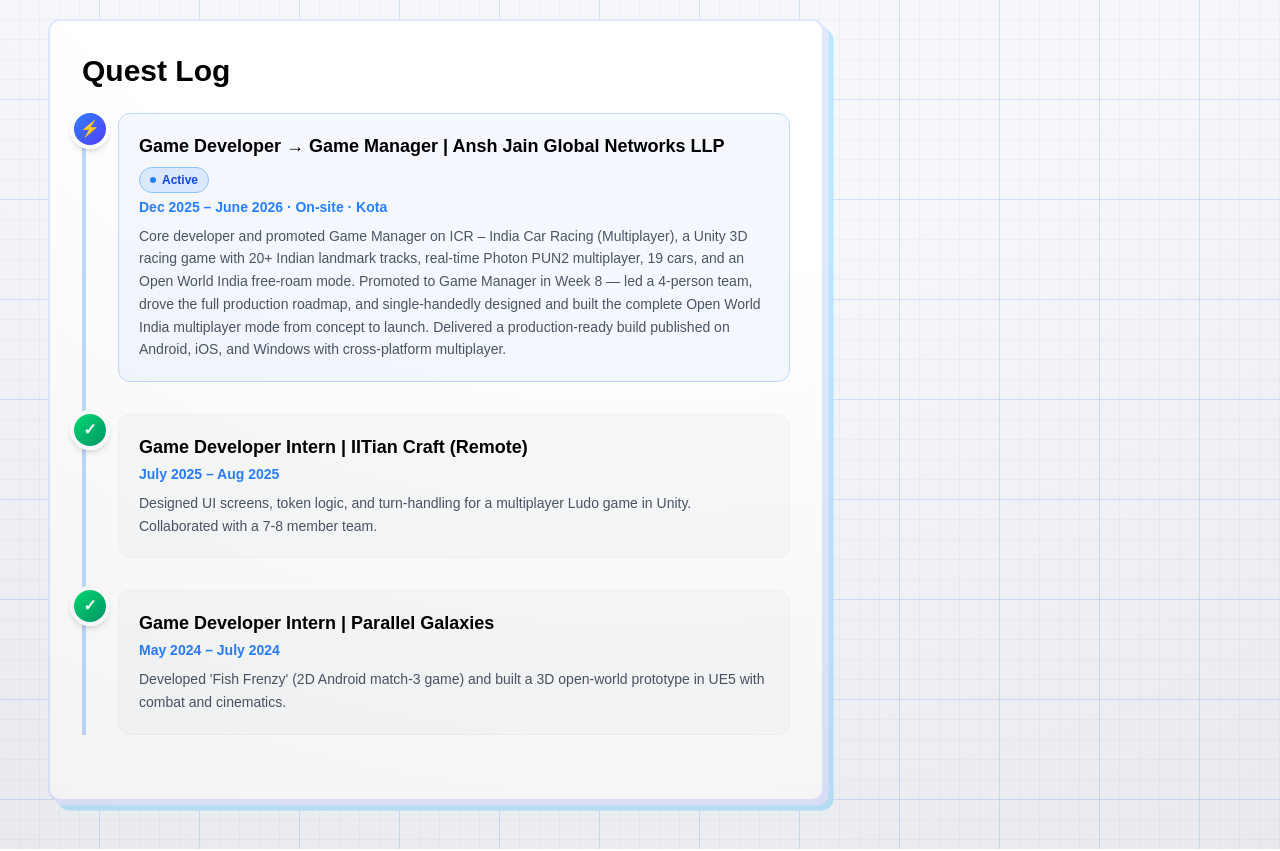
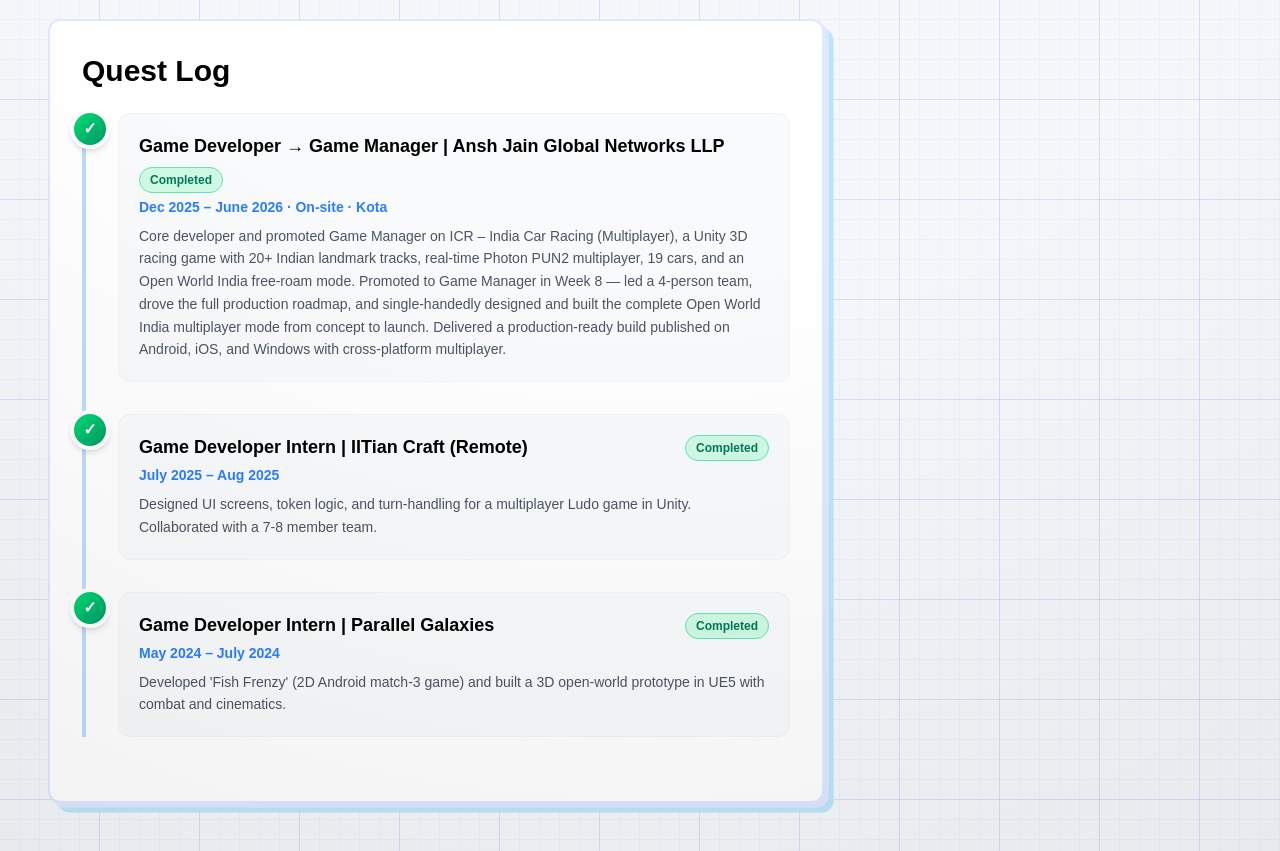
Before and after one commit to Yug0409/Portfolio, a React (Vite) app: page /about in a window 1280 px wide. Shown: the part 1800-2651 px from the top of the page. Built offline with nearby package versions, Linux system fonts and the light colour scheme; no server answers; a web font is replaced by a local one.

Commit message:
Update About.jsx

```diff
--- a/src/pages/About.jsx
+++ b/src/pages/About.jsx
@@ -37,7 +37,7 @@
     title: "Game Developer → Game Manager | Ansh Jain Global Networks LLP",
     date: "Dec 2025 – June 2026 · On-site · Kota",
     desc: "Core developer and promoted Game Manager on ICR – India Car Racing (Multiplayer), a Unity 3D racing game with 20+ Indian landmark tracks, real-time Photon PUN2 multiplayer, 19 cars, and an Open World India free-roam mode. Promoted to Game Manager in Week 8 — led a 4-person team, drove the full production roadmap, and single-handedly designed and built the complete Open World India multiplayer mode from concept to launch. Delivered a production-ready build published on Android, iOS, and Windows with cross-platform multiplayer.",
-    current: true,
+    current: false,
   },
   {
     title: "Game Developer Intern | IITian Craft (Remote)",
@@ -233,6 +233,11 @@
                           Active
                         </span>
                       )}
+                      {!quest.current && (
+                        <span className="flex items-center gap-1.5 text-xs font-bold text-emerald-700 bg-emerald-100 px-2.5 py-1 rounded-full border border-emerald-300 shrink-0">
+                          Completed
+                        </span>
+                      )}
                     </div>
                     <p className="text-sm text-blue-500 font-semibold mb-2">{quest.date}</p>
                     <p className="text-gray-600 text-sm leading-relaxed">{quest.desc}</p>
```
